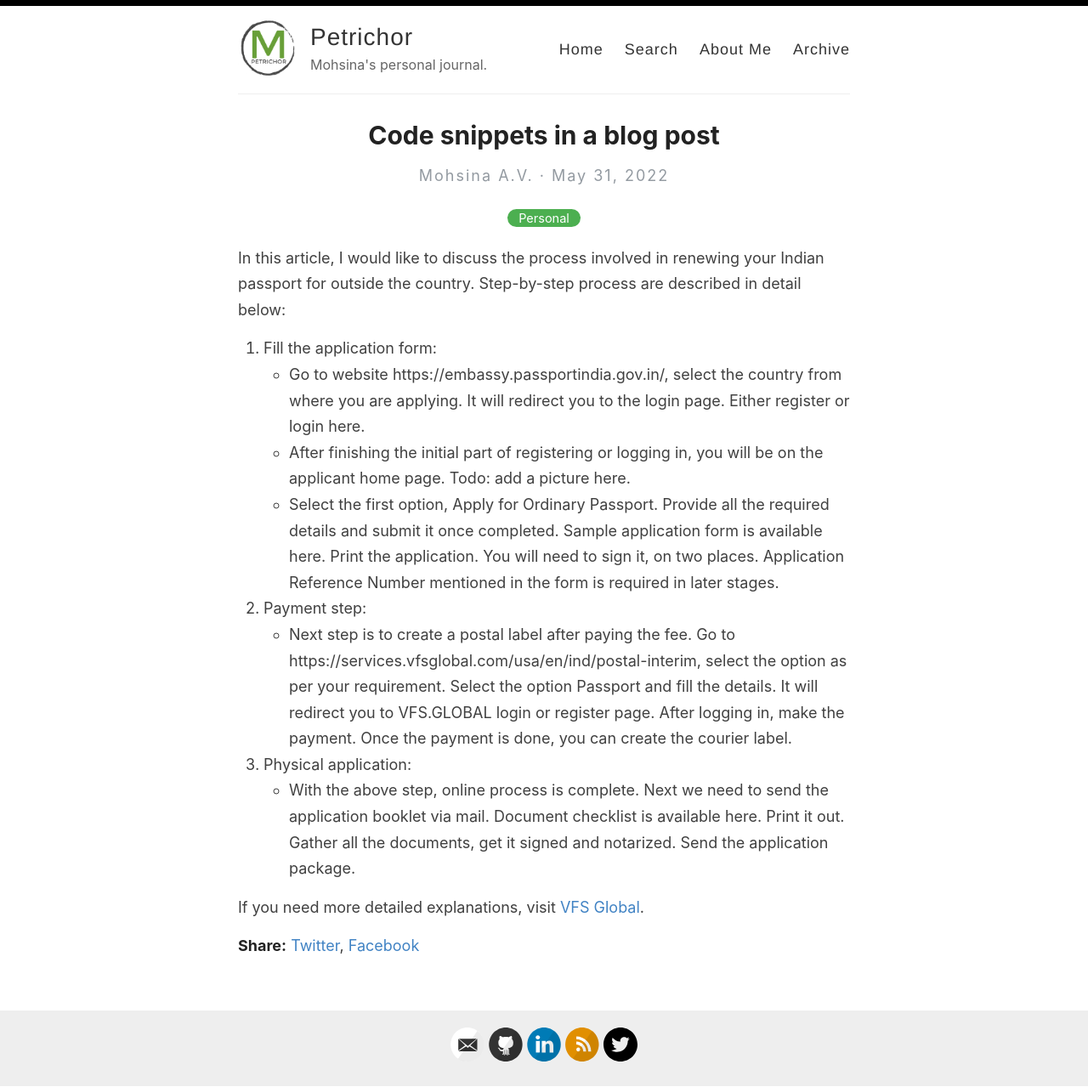
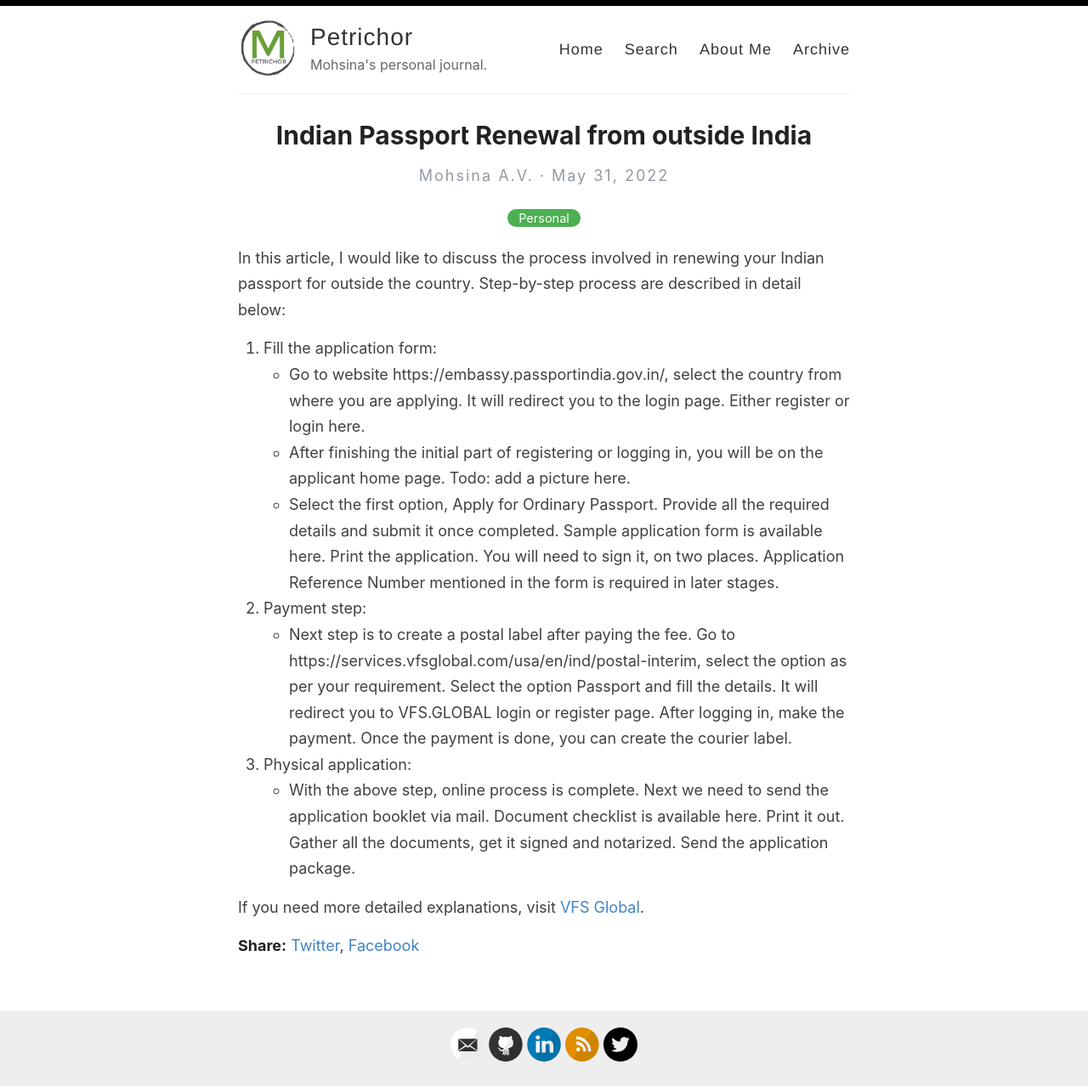
Before and after one commit to mohsinaav/mohsinaav.github.io, a Jekyll site: the page built from _posts/2022-05-31-Indian-Passport-Renewal-from-another-country.md, in a window 1280 px wide. Shown: the whole page at 85% size. Built offline with Jekyll 4.4.1, drawn with Linux system fonts in a browser that asks for light colours.

Commit message:
Updated title

```diff
--- a/_posts/2022-05-31-Indian-Passport-Renewal-from-another-country.md
+++ b/_posts/2022-05-31-Indian-Passport-Renewal-from-another-country.md
@@ -1,6 +1,6 @@
 ---
 layout: post
-title:  Code snippets in a blog post
+title:  Indian Passport Renewal from outside India
 categories: Personal
 ---
 
```
